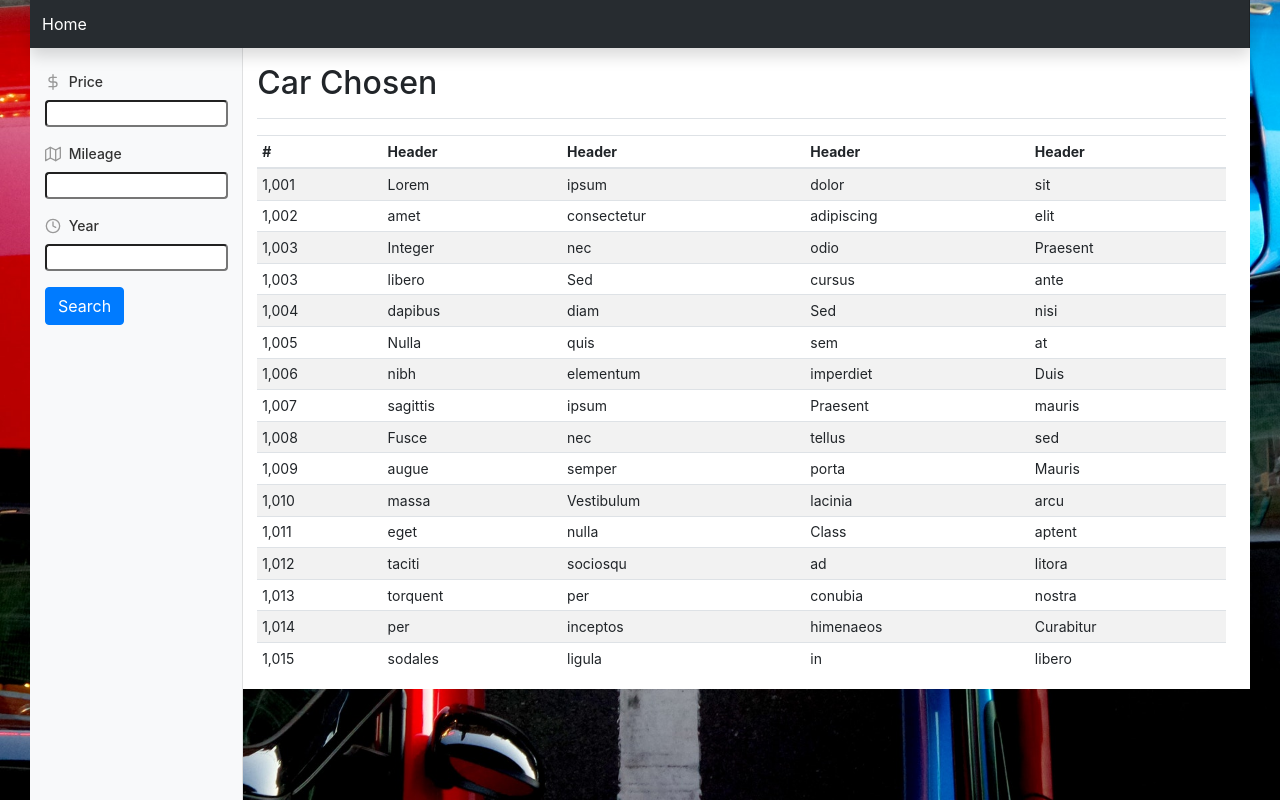
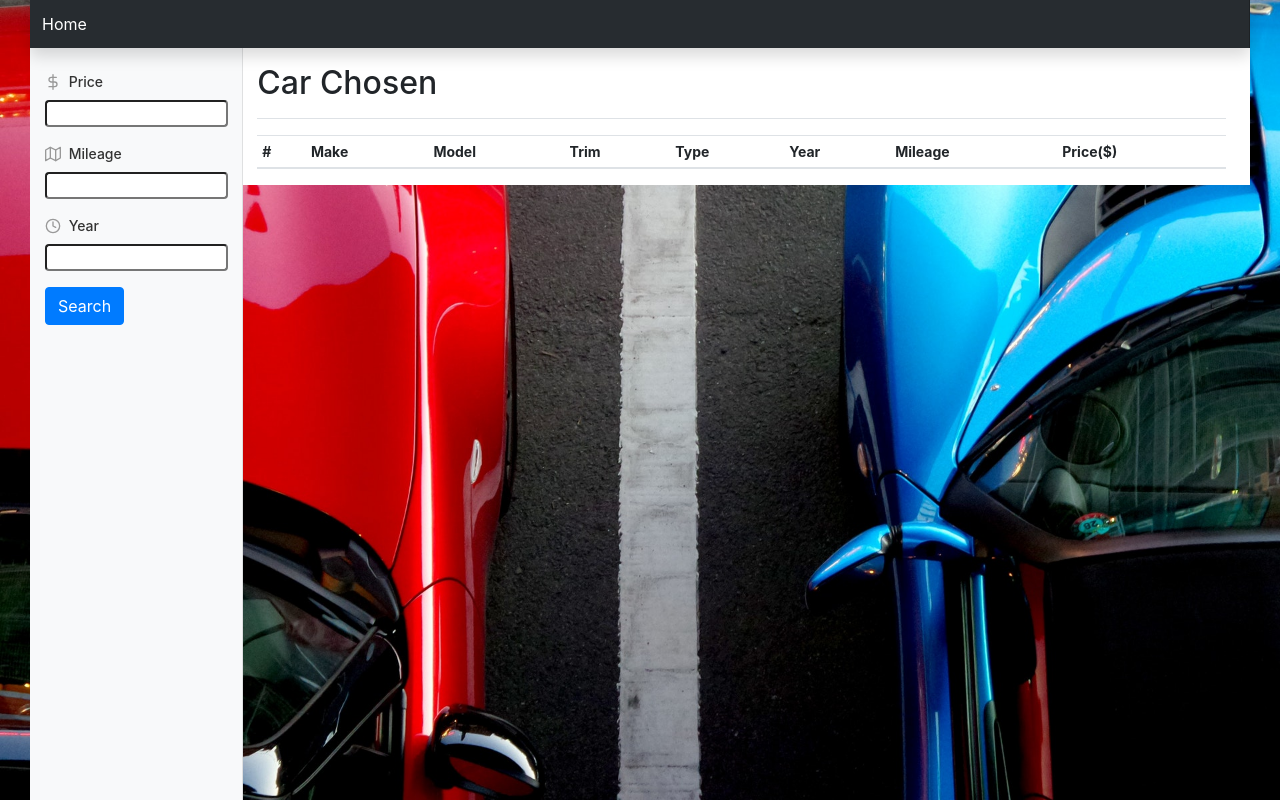
Before and after one commit to jiemeizhang84/Dive-In-Car, a Flask app: page /criteria in a window 1280 px wide. Run offline with Flask 2, Linux system fonts and the light colour scheme; lists and menus that the app fills with data are empty; some libraries are stand-ins or nearby versions.

Commit message:
criteria page finished

```diff
--- a/static/js/app.js
+++ b/static/js/app.js
@@ -50,8 +50,45 @@ function getOptions() {
 
 function updateSearch() {
     price = document.getElementById('price-selected').value;
+    mileage = document.getElementById('mileage-selected').value;
+    year = document.getElementById('year-selected').value;
 
     console.log(price);
+    console.log(mileage);
+    console.log(year);
+
+
+
+    Plotly.d3.json(`/car_by_criteria/${price}/${mileage}/${year}`, function(error, results) {
+
+        console.log(results);
+        var tblBody = document.getElementsByTagName("tbody")[0];
+
+
+        for (var i = 0; i < results.length;  i++) {
+            var result = results[i];
+
+            var row = document.createElement('tr');
+
+            var cell = document.createElement("td");
+            var cellText = document.createTextNode(i);
+            cell.appendChild(cellText);
+            row.appendChild(cell);
+
+            var col_name = ["make","model","trim","type","year","mileage","price"];
+
+            for (var j =0; j < col_name.length; j++) {
+                var cell = document.createElement("td");
+                var cellText = document.createTextNode(result[col_name[j]]);
+                cell.appendChild(cellText);
+                row.appendChild(cell);
+            }
+            tblBody.appendChild(row);
+
+        }
+
+        // getData(sampleNames[0], buildCharts);
+    })
 
     // return price;
 }
--- a/templates/criteria.html
+++ b/templates/criteria.html
@@ -32,7 +32,7 @@
         <nav class="col-md-2 d-none d-md-block bg-light sidebar">
           <div class="sidebar-sticky">
 
-            <form class="search_form">
+            <div class="search_form">
 
                 <div class="form-group">
                   <label for="price-choice" class="search_label">
@@ -51,7 +51,7 @@
                   <label for="mileage-choice" class="search_label">
                       <span data-feather="map"></span>
                       Mileage</label>
-                  <input list="mileage-list" id="mileage-choice" name="mileage-choice" class="rounded search-choice" />
+                  <input list="mileage-list" id="mileage-selected" name="mileage-choice" class="rounded search-choice" />
 
                   <datalist id="mileage-list">
 
@@ -62,15 +62,15 @@
                   <label for="year-choice" class="search_label">
                       <span data-feather="clock"></span>
                       Year</label>
-                  <input list="year-list" id="year-choice" name="year-choice" class="rounded search-choice" />
+                  <input list="year-list" id="year-selected" name="year-choice" class="rounded search-choice" />
 
                   <datalist id="year-list">
 
                   </datalist>
                 </div>
 
-                <button type="submit" class="btn btn-primary" onclick="updateSearch()">Search</button>
-            </form>
+                <button class="btn btn-primary" onclick="updateSearch()">Search</button>
+              </div>
 
           </div>
         </nav>
@@ -83,129 +83,28 @@
           </div>
 
           <div class="table-responsive">
-            <table class="table table-striped table-sm table-length">
+            <table id="car_table" class="table table-striped table-sm table-length">
               <thead>
                 <tr>
                   <th>#</th>
-                  <th>Header</th>
-                  <th>Header</th>
-                  <th>Header</th>
-                  <th>Header</th>
+                  <th>Make</th>
+                  <th>Model</th>
+                  <th>Trim</th>
+                  <th>Type</th>
+                  <th>Year</th>
+                  <th>Mileage</th>
+                  <th>Price($)</th>
                 </tr>
               </thead>
               <tbody>
-                <tr>
+                <!-- <tr>
                   <td>1,001</td>
                   <td>Lorem</td>
                   <td>ipsum</td>
                   <td>dolor</td>
                   <td>sit</td>
-                </tr>
-                <tr>
-                  <td>1,002</td>
-                  <td>amet</td>
-                  <td>consectetur</td>
-                  <td>adipiscing</td>
-                  <td>elit</td>
-                </tr>
-                <tr>
-                  <td>1,003</td>
-                  <td>Integer</td>
-                  <td>nec</td>
-                  <td>odio</td>
-                  <td>Praesent</td>
-                </tr>
-                <tr>
-                  <td>1,003</td>
-                  <td>libero</td>
-                  <td>Sed</td>
-                  <td>cursus</td>
-                  <td>ante</td>
-                </tr>
-                <tr>
-                  <td>1,004</td>
-                  <td>dapibus</td>
-                  <td>diam</td>
-                  <td>Sed</td>
-                  <td>nisi</td>
-                </tr>
-                <tr>
-                  <td>1,005</td>
-                  <td>Nulla</td>
-                  <td>quis</td>
-                  <td>sem</td>
-                  <td>at</td>
-                </tr>
-                <tr>
-                  <td>1,006</td>
-                  <td>nibh</td>
-                  <td>elementum</td>
-                  <td>imperdiet</td>
-                  <td>Duis</td>
-                </tr>
-                <tr>
-                  <td>1,007</td>
-                  <td>sagittis</td>
-                  <td>ipsum</td>
-                  <td>Praesent</td>
-                  <td>mauris</td>
-                </tr>
-                <tr>
-                  <td>1,008</td>
-                  <td>Fusce</td>
-                  <td>nec</td>
-                  <td>tellus</td>
-                  <td>sed</td>
-                </tr>
-                <tr>
-                  <td>1,009</td>
-                  <td>augue</td>
-                  <td>semper</td>
-                  <td>porta</td>
-                  <td>Mauris</td>
-                </tr>
-                <tr>
-                  <td>1,010</td>
-                  <td>massa</td>
-                  <td>Vestibulum</td>
-                  <td>lacinia</td>
-                  <td>arcu</td>
-                </tr>
-                <tr>
-                  <td>1,011</td>
-                  <td>eget</td>
-                  <td>nulla</td>
-                  <td>Class</td>
-                  <td>aptent</td>
-                </tr>
-                <tr>
-                  <td>1,012</td>
-                  <td>taciti</td>
-                  <td>sociosqu</td>
-                  <td>ad</td>
-                  <td>litora</td>
-                </tr>
-                <tr>
-                  <td>1,013</td>
-                  <td>torquent</td>
-                  <td>per</td>
-                  <td>conubia</td>
-                  <td>nostra</td>
-                </tr>
-                <tr>
-                  <td>1,014</td>
-                  <td>per</td>
-                  <td>inceptos</td>
-                  <td>himenaeos</td>
-                  <td>Curabitur</td>
-                </tr>
-                <tr>
-                  <td>1,015</td>
-                  <td>sodales</td>
-                  <td>ligula</td>
-                  <td>in</td>
-                  <td>libero</td>
-                </tr>
+                </tr> -->
+
               </tbody>
             </table>
           </div>
```
